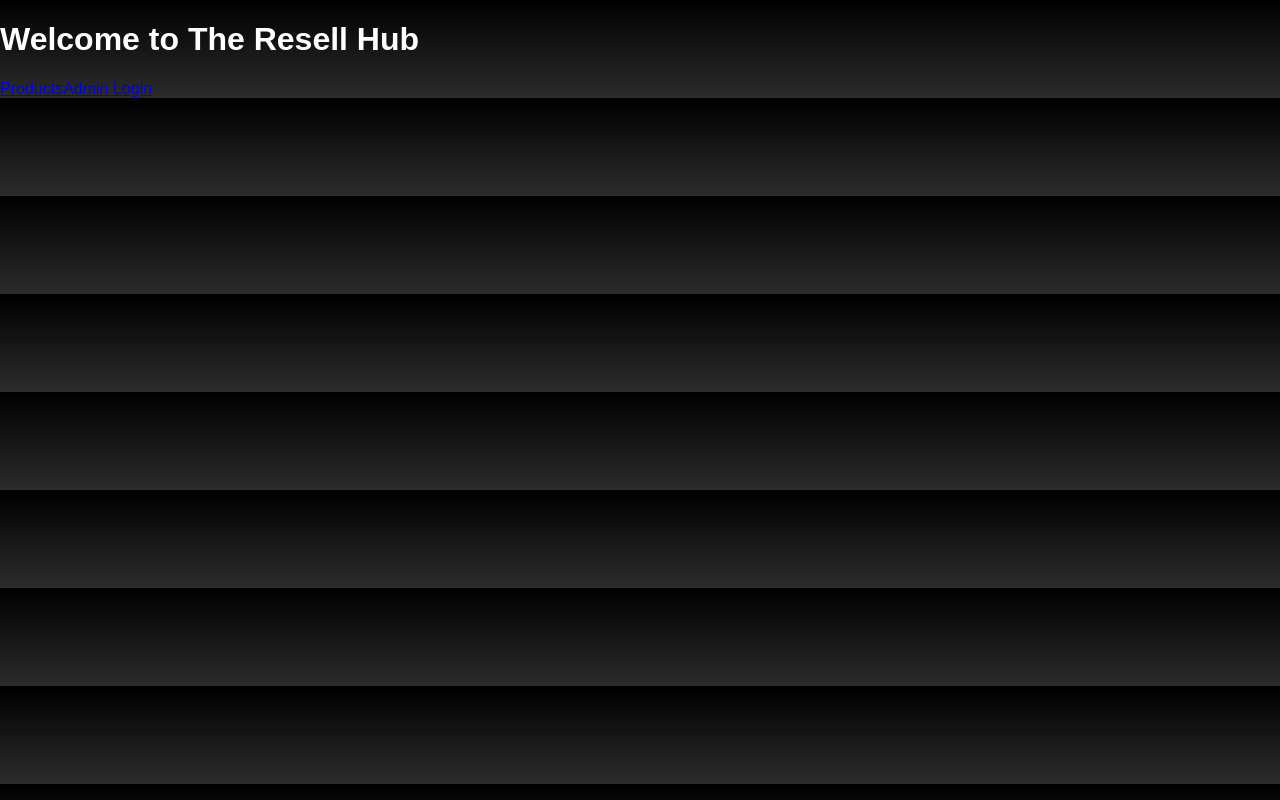
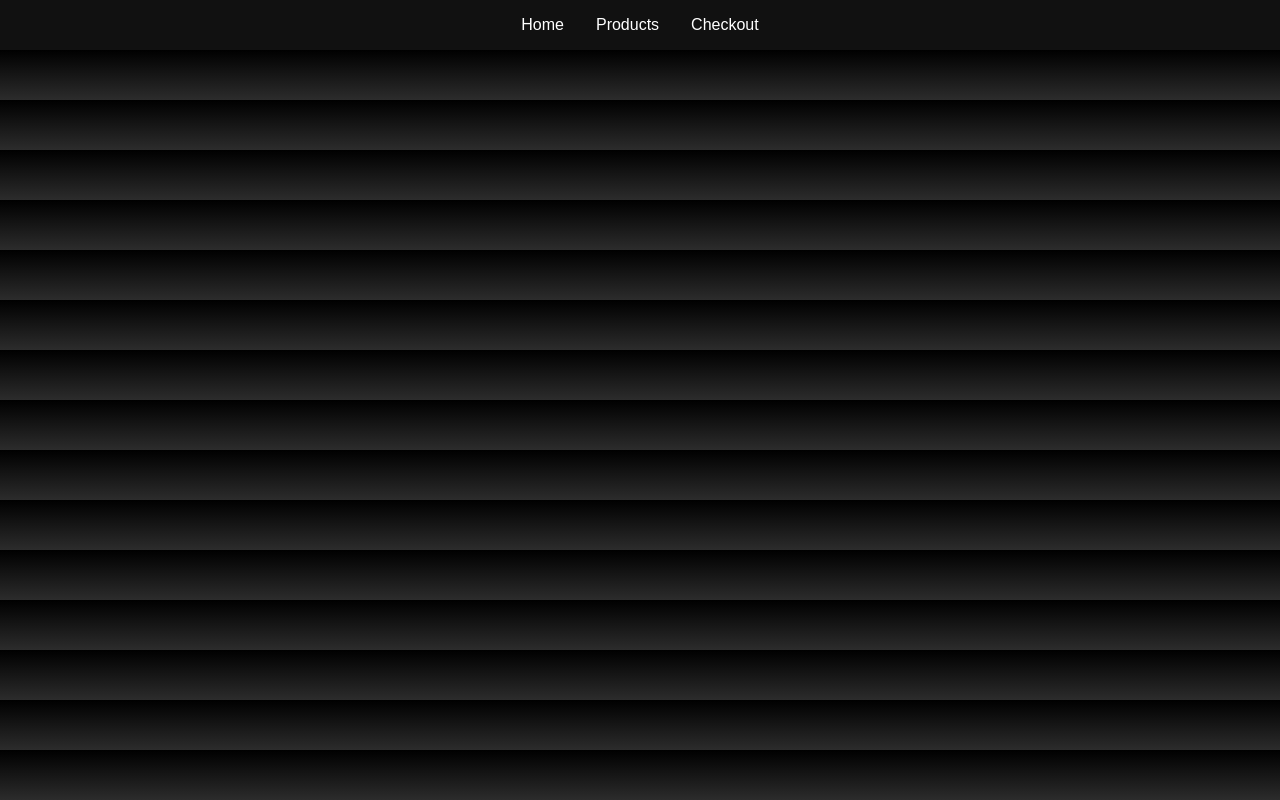
Before and after one commit to theosellszz/repo-ted, a React (Vite) app: page /admin in a window 1280 px wide. Built offline with nearby package versions, Linux system fonts and the light colour scheme.

Commit message:
Update App.jsx

```diff
--- a/src/App.jsx
+++ b/src/App.jsx
@@ -1,15 +1,25 @@
 import React from 'react';
-import { Link } from 'react-router-dom';
-import './styles/global.css';
+import { Routes, Route, Link } from 'react-router-dom';
+import Home from './pages/Home';
+import Products from './pages/Products';
+import Checkout from './pages/Checkout';
 
-const App = () => (
-  <div className="app-container">
-    <h1>Welcome to The Resell Hub</h1>
-    <nav>
-      <Link to="/products">Products</Link>
-      <Link to="/login">Admin Login</Link>
-    </nav>
-  </div>
-);
+const App = () => {
+  return (
+    <div>
+      <nav style={{ padding: '1rem', background: '#111', display: 'flex', justifyContent: 'center', gap: '2rem' }}>
+        <Link to="/" style={{ color: 'white', textDecoration: 'none' }}>Home</Link>
+        <Link to="/products" style={{ color: 'white', textDecoration: 'none' }}>Products</Link>
+        <Link to="/checkout" style={{ color: 'white', textDecoration: 'none' }}>Checkout</Link>
+      </nav>
+
+      <Routes>
+        <Route path="/" element={<Home />} />
+        <Route path="/products" element={<Products />} />
+        <Route path="/checkout" element={<Checkout />} />
+      </Routes>
+    </div>
+  );
+};
 
 export default App;
```
